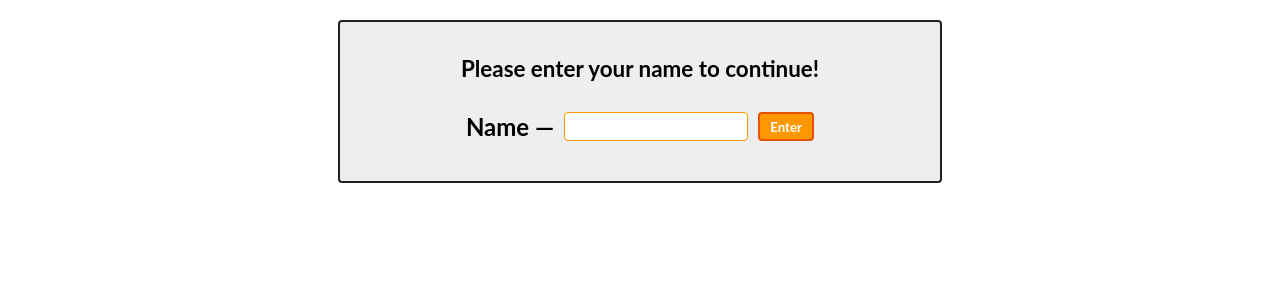
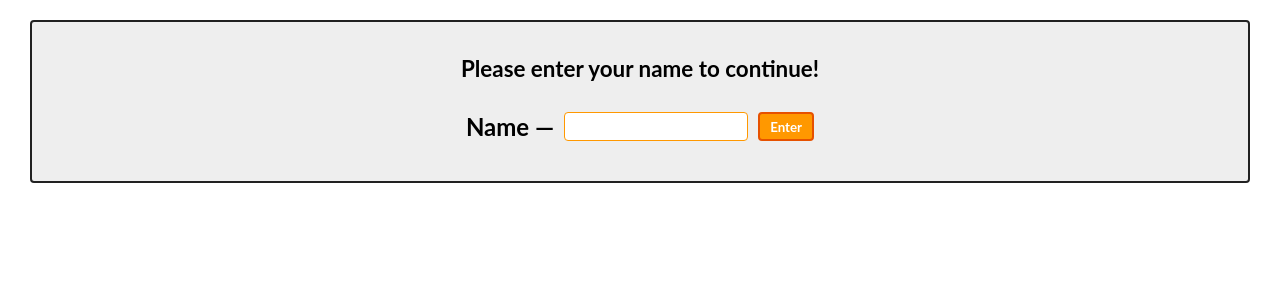
Before and after one commit to shetyevivek/ADB-ASSIGNMENT-07, a PHP site: page / in a window 1280 px wide. Shown: the top 300 px of the page. Run offline with PHP 8.4, Linux system fonts and the light colour scheme.

Commit message:
Update style.css

```diff
--- a/style.css
+++ b/style.css
@@ -39,7 +39,8 @@
     margin: 0 auto;
     padding-bottom: 25px;
     background: #eee;
-    width: 600px;
+    width: 95%;
+    height: 95%;
     max-width: 100%;
     border: 2px solid #212121;
     border-radius: 4px;
```
